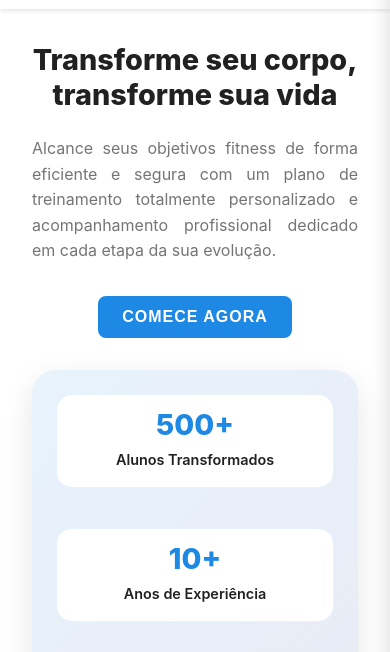
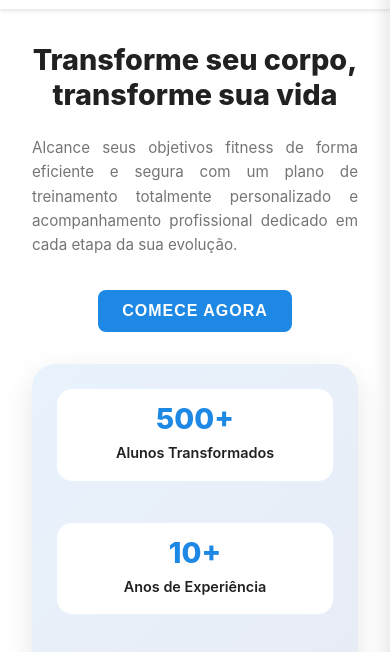
Before and after one commit to DevAlexanderMiranda/personal-trainer-jp, a plain HTML site: page index.html in a window 390 px wide. Shown: the part 53-705 px from the top of the page. Drawn offline with Linux system fonts and the light colour scheme.

Commit message:
Remove Estilos !Important

```diff
--- a/styles.css
+++ b/styles.css
@@ -1870,45 +1870,3 @@ footer::before {
     font-size: 0.9rem;
   }
 }
-
-@media screen and (max-width: 1200px) {
-  .hero-content p,
-  .hero-content span,
-  .about-content p,
-  .about-content span {
-    font-size: 1rem !important;
-    max-font-size: 1rem !important;
-  }
-}
-
-/* Regra para dispositivos móveis em visualização desktop */
-@media only screen and (max-device-width: 812px) {
-  .hero-content p,
-  .hero-content span,
-  .about-content p,
-  .about-content span {
-    font-size: 0.9rem !important;
-    max-font-size: 0.9rem !important;
-  }
-}
-
-@media screen and (max-width: 1200px) {
-  .hero-content p,
-  .hero-content span,
-  .about-content p,
-  .about-content span {
-    font-size: 1rem !important;
-    max-font-size: 1rem !important;
-  }
-}
-
-/* Regra para dispositivos móveis em orientação paisagem */
-@media only screen and (max-device-width: 812px) and (orientation: landscape) {
-  .hero-content p,
-  .hero-content span,
-  .about-content p,
-  .about-content span {
-    font-size: 0.85rem !important;
-    max-font-size: 0.85rem !important;
-  }
-}
```
